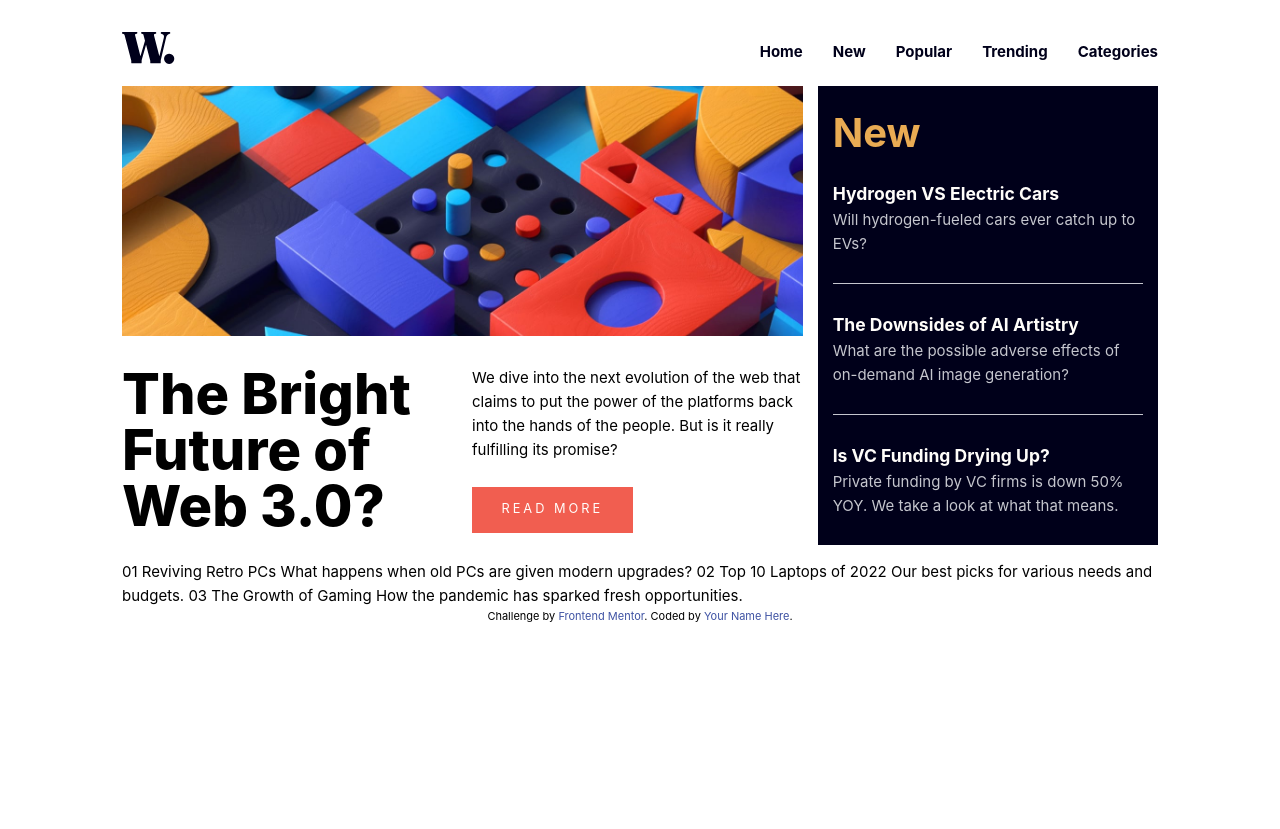
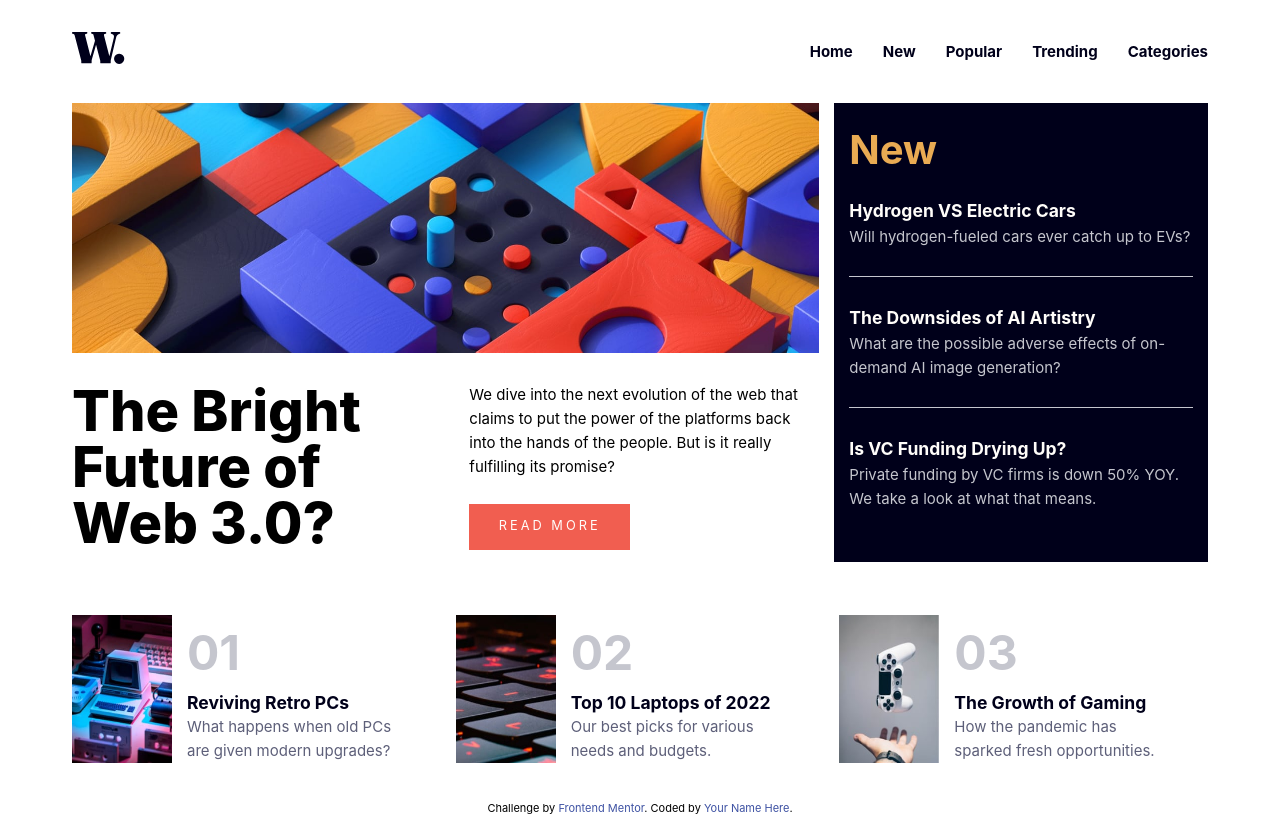
Before and after one commit to alfredthompsonOvie/news-homepage, a Vue app: page / in a window 1280 px wide. Before the commit the page ends 800 px from the top, so only its background shows below. Built offline with nearby package versions, Linux system fonts and the light colour scheme.

Commit message:
article section

```diff
--- a/src/App.vue
+++ b/src/App.vue
@@ -7,8 +7,9 @@
 				<h1 class="title">The Bright Future of Web 3.0?</h1>
 				<div class="description">
 					<p class="text">
-            We dive into the next evolution of the web that claims to put the power of the platforms back into the hands of the people.
-            But is it really fulfilling its promise?
+						We dive into the next evolution of the web that claims to put the
+						power of the platforms back into the hands of the people. But is it
+						really fulfilling its promise?
 					</p>
 					<a href="#" class="cta">Read more</a>
 				</div>
@@ -19,51 +20,55 @@
 			<div class="card">
 				<h3 class="card__heading">Hydrogen VS Electric Cars</h3>
 				<p>Will hydrogen-fueled cars ever catch up to EVs?</p>
-
 			</div>
 			<div class="card">
 				<h3 class="card__heading">The Downsides of AI Artistry</h3>
-        <p>What are the possible adverse effects of on-demand AI image generation?</p>
+				<p>
+					What are the possible adverse effects of on-demand AI image
+					generation?
+				</p>
 			</div>
 			<div class="card">
 				<h3 class="card__heading">Is VC Funding Drying Up?</h3>
-        <p>Private funding by VC firms is down 50% YOY. We take a look at what that means.</p>
-
+				<p>
+					Private funding by VC firms is down 50% YOY. We take a look at what
+					that means.
+				</p>
 			</div>
 		</aside>
-    <section></section>
+		<section class="articles">
+			<article class="article__card">
+				<img src="@/assets/images/image-retro-pcs.jpg" alt="" />
+				<div class="article__content">
+					<h2 class="article__heading-number">01</h2>
+					<h3 class="article__heading-title">Reviving Retro PCs</h3>
+					<p>What happens when old PCs are given modern upgrades?</p>
+				</div>
+			</article>
+			<article class="article__card">
+				<img src="@/assets/images/image-top-laptops.jpg" alt="" />
+				<div class="article__content">
+					<h2 class="article__heading-number">02</h2>
+					<h3 class="article__heading-title">Top 10 Laptops of 2022</h3>
+					<p>Our best picks for various needs and budgets.</p>
+				</div>
+			</article>
+			<article class="article__card">
+				<img src="@/assets/images/image-gaming-growth.jpg" alt="" />
+				<div class="article__content">
+					<h2 class="article__heading-number">03</h2>
+					<h3 class="article__heading-title">The Growth of Gaming</h3>
+					<p>How the pandemic has sparked fresh opportunities.</p>
+				</div>
+			</article>
+		</section>
 	</main>
 	<div>
-
-
-
-
-
-
-
-
-
-
-
-
-
-
-
-  01
-  Reviving Retro PCs
-  What happens when old PCs are given modern upgrades?
-
-  02
-  Top 10 Laptops of 2022
-  Our best picks for various needs and budgets.
-
-  03
-  The Growth of Gaming
-  How the pandemic has sparked fresh opportunities.
-
 		<div class="attribution">
-    Challenge by <a href="https://www.frontendmentor.io?ref=challenge" target="_blank">Frontend Mentor</a>.
-    Coded by <a href="#">Your Name Here</a>.
+			Challenge by
+			<a href="https://www.frontendmentor.io?ref=challenge" target="_blank"
+				>Frontend Mentor</a
+			>. Coded by <a href="#">Your Name Here</a>.
 		</div>
 	</div>
 </template>
@@ -73,11 +78,9 @@ import AppNav from "@/components/AppNav.vue";
 export default {
 	name: "App",
 	components: {
-    AppNav
-    }
-  }
+		AppNav,
+	},
+};
 </script>
 
-<style scoped>
-
-</style>
+<style scoped></style>
--- a/src/assets/base.css
+++ b/src/assets/base.css
@@ -40,11 +40,14 @@ img {
 	max-width: 100%;
 	height: auto;
 }
+p {
+	font-size: var(--fs-paragraph);
+}
 ul {
 	list-style: none;
 }
-main {
-	margin-top: 1em;
+nav {
+  padding: 2rem 0;
 }
 aside {
 	background-color: var(--VeryDarkBlue);
@@ -54,6 +57,7 @@ aside {
 .attribution {
 	font-size: 11px;
 	text-align: center;
+	padding-bottom: 1em;
 }
 .attribution a {
 	color: hsl(228, 45%, 44%);
--- a/src/assets/main.css
+++ b/src/assets/main.css
@@ -1,9 +1,9 @@
 @import "./base.css";
 
 #app {
-	max-width: 1100px;
+	max-width: 1200px;
 	margin: 0 auto;
-	padding: 1rem;
+	padding: 0 1rem;
 
 	font-weight: normal;
 }
@@ -60,21 +60,56 @@
 	max-width: 350px;
 	width: 100%;
 }
+/* Articles */
+.articles {
+  width: 100%;
+  padding: 2em 0;
+  display: grid;
+  grid-template-columns: repeat(auto-fit, minmax(1fr, 300px));
+  grid-template-columns: repeat(auto-fit, minmax(300px, 1fr));
+  /* grid-template-rows: 1fr; */
+  grid-gap: 1em;
+}
+.article__card {
+  display: flex;
+  gap: 1em;
+  margin: .5em 0;
+}
+.article__card img {
+  width: 100px;
+}
+.article__heading-number {
+  color: var(--GrayishBlue);
+  /* font-size: 3rem; */
+}
+.article__heading-title {
+  color: var(--VeryDarkBlue);
+  line-height: 1.3;
+}
+.article__content p {
+  color: var(--DarkGrayishBlue);
+  max-width: 220px;
+}
 
 /* MEDIA QUERIES */
 @media (min-width: 320px) {
-	#app {
-		padding: 2rem;
-	}
 	.hero__img {
 		background-size: cover;
 		padding-top: 300px;
+	}
+}
+@media (min-width: 400px) {
+	#app {
+		padding: 0 2rem;
 	}
 }
 @media (min-width: 800px) {
 	.hero__img {
 		background-image: url("@/assets/images/image-web-3-desktop.jpg");
 	}
+  .article__heading-number {
+    font-size: 3rem;
+  }
 }
 @media (min-width: 992px) {
 	main {
@@ -113,7 +148,8 @@
 		align-items: flex-start;
 		flex-direction: column;
 	}
-	/* ASIDE */
+
+  /* ASIDE */
 	aside {
 		grid-row: 1;
 		grid-column: 2;
@@ -124,4 +160,10 @@
 	.card {
 		padding: 1.8em 0;
 	}
+
+  /* articles */
+  .articles {
+    grid-column: 1/-1;
+    grid-row: 2;
+  }
 }
```
Lines whose indentation alone changed are shown as unchanged.
